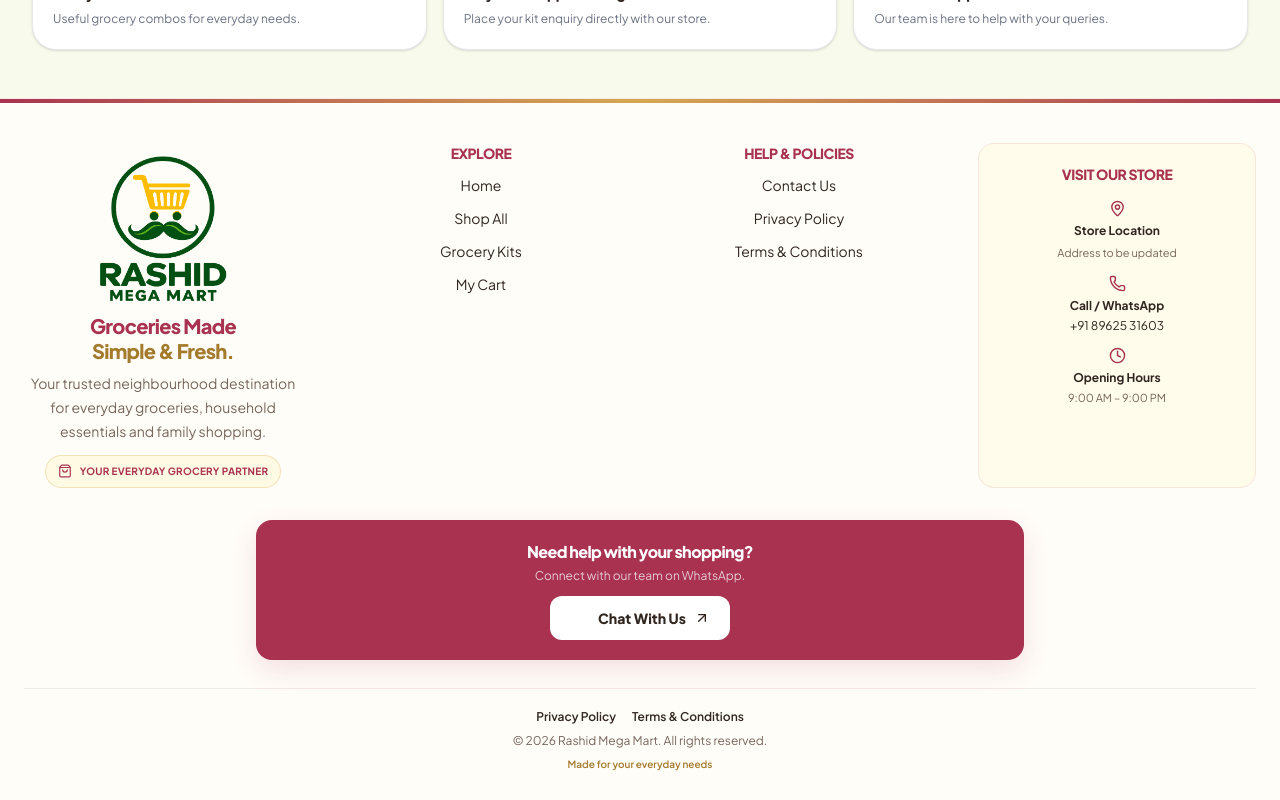
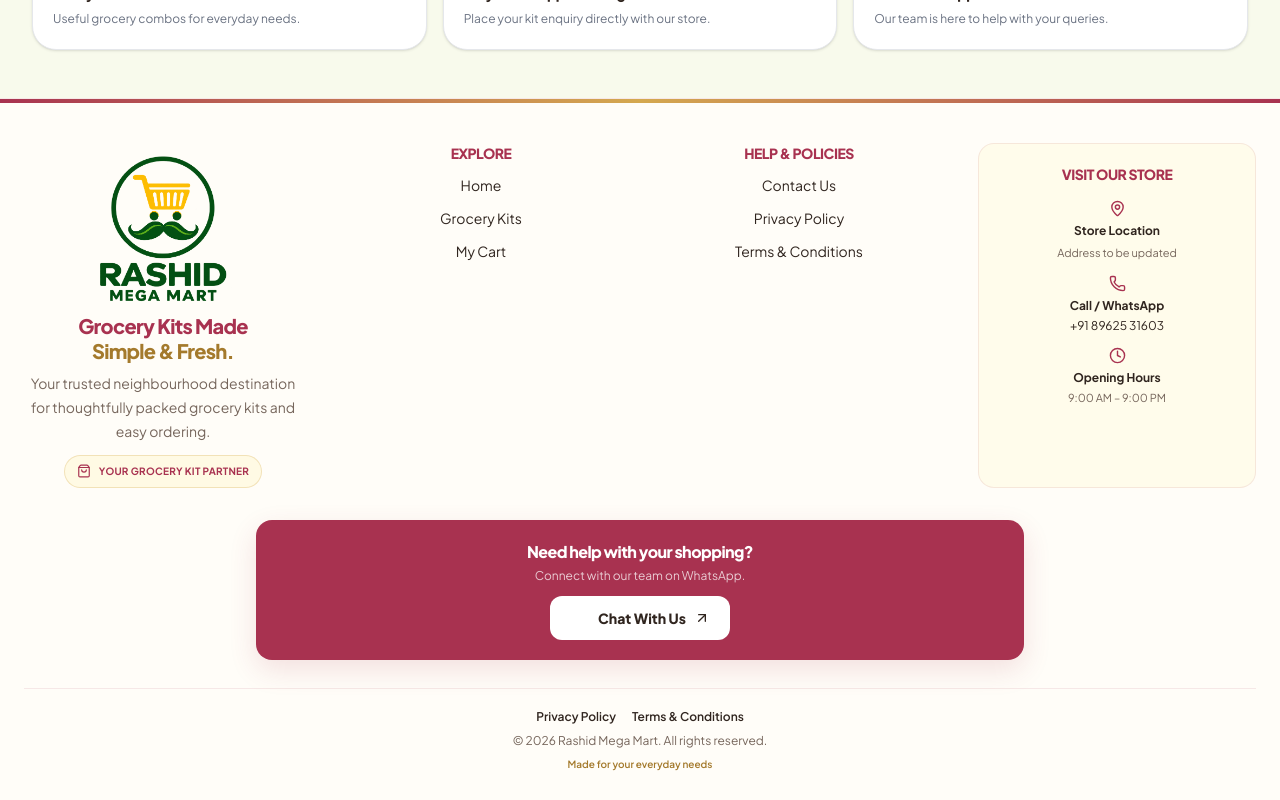
Before and after one commit to NoorTechnologies/rashidmegamartv0.1, a Next.js app: page / in a window 1280 px wide. Shown: the part 1963-2763 px from the top of the page. Built offline with nearby package versions, Linux system fonts and the light colour scheme.

Commit message:
Make store kits-only experience

```diff
--- a/src/components/Footer.tsx
+++ b/src/components/Footer.tsx
@@ -7,7 +7,6 @@ const WHATSAPP_URL = "https://wa.me/" + WHATSAPP_NUMBER;
 
 const quickLinks = [
   { label: "Home", href: "/" },
-  { label: "Shop All", href: "/shop" },
   { label: "Grocery Kits", href: "/kits" },
   { label: "My Cart", href: "/cart" },
 ];
@@ -29,16 +28,15 @@ export default function Footer() {
               <Image src="/images/logo2.png" alt="Rashid Mega Mart" width={240} height={90} className="mx-auto h-auto w-[145px] object-contain sm:w-[170px]" />
             </Link>
             <h2 className="mt-3 text-lg font-black leading-tight tracking-tight text-[#A83250] sm:text-xl">
-              Groceries Made
+              Grocery Kits Made
               <span className="block text-[#A47A2C]">Simple & Fresh.</span>
             </h2>
             <p className="mt-2 max-w-xs text-xs leading-5 text-[#76665C] sm:text-sm sm:leading-6">
-              Your trusted neighbourhood destination for everyday groceries,
-              household essentials and family shopping.
+              Your trusted neighbourhood destination for thoughtfully packed grocery kits and easy ordering.
             </p>
             <div className="mt-3 inline-flex items-center justify-center gap-2 rounded-full border border-[#D4A84F]/30 bg-[#FFF9D8]/60 px-3 py-2">
               <ShoppingBag size={14} className="shrink-0 text-[#A83250]" />
-              <span className="text-[10px] font-bold tracking-wide text-[#A83250]">YOUR EVERYDAY GROCERY PARTNER</span>
+              <span className="text-[10px] font-bold tracking-wide text-[#A83250]">YOUR GROCERY KIT PARTNER</span>
             </div>
           </div>
 
```
